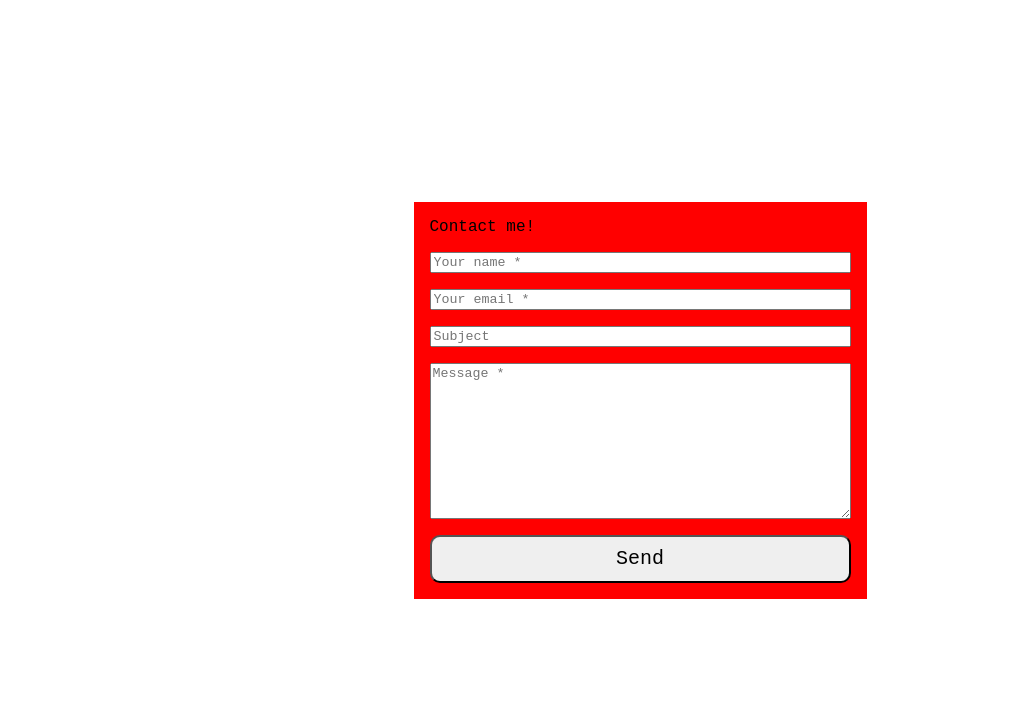
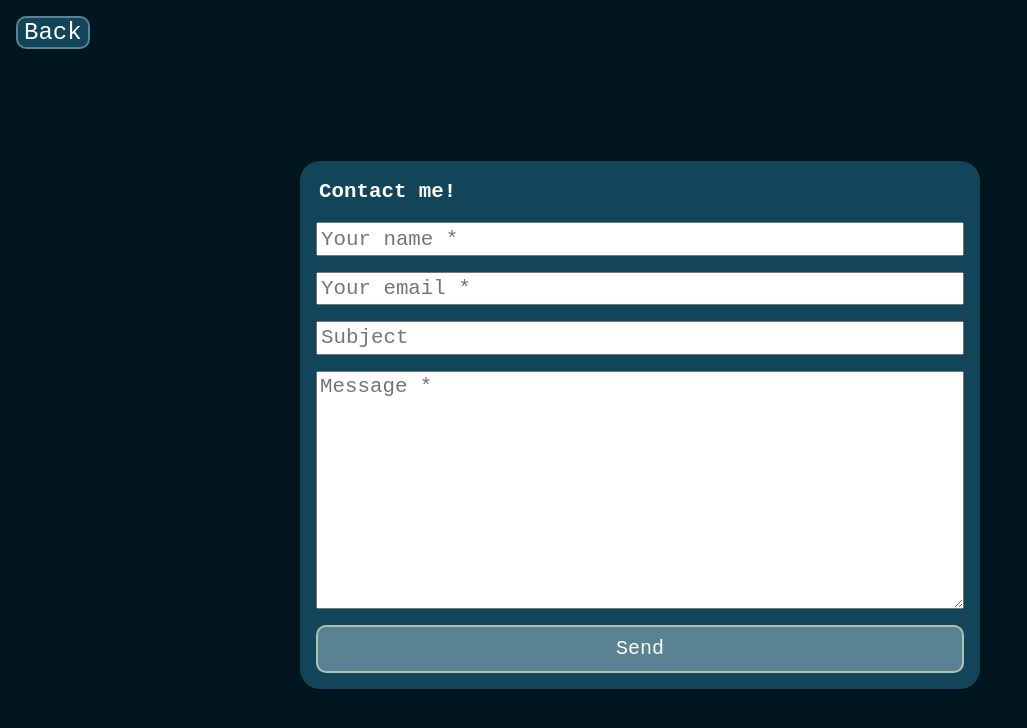
Before and after one commit to rossw01/portfolio, a plain HTML site: page pages/contact.html in a window 1280 px wide. Shown: the whole page, without its empty margins (0-1027 px from the left). Drawn offline with Linux system fonts and the light colour scheme.

Commit message:
Added contact page styling #25

```diff
--- a/pages/contact.html
+++ b/pages/contact.html
@@ -10,6 +10,9 @@
 		<link rel="stylesheet" href="../styles/contact.css" />
 	</head>
 	<body>
+		<div class="header">
+			<button class="back-button">Back</button>
+		</div>
 		<div class="wrapper inline-padding">
 			<div class="contact-box">
 				<!-- Form's action prop holds my email in an encrypted form -->
@@ -26,7 +29,7 @@
 						value="http://rossw01.github.io/portfolio/pages/success.html"
 					/>
 
-					<p2 class="form-item">Contact me!</p2>
+					<p2 class="form-item title">Contact me!</p2>
 					<input
 						type="text"
 						name="name"
--- a/styles/contact.css
+++ b/styles/contact.css
@@ -26,8 +26,12 @@ body {
 	padding-inline: 250px;
 }
 
+body {
+	background-color: #01161e;
+}
+
 .wrapper {
-	height: 100vh;
+	height: 90vh;
 	width: 100vw;
 	display: flex;
 	align-items: center;
@@ -35,7 +39,8 @@ body {
 }
 
 .contact-box {
-	background-color: red;
+	background-color: #124559;
+	border-radius: 20px;
 }
 
 .contact-form {
@@ -44,12 +49,45 @@ body {
 	padding: 1rem;
 }
 
+.title {
+	color: white;
+	font-weight: bold;
+}
+
 .form-item {
+	padding: 0.2rem;
+	font-size: 1.3rem;
 	margin-bottom: 1rem;
 }
 
 .form-button {
+	background-color: #598392;
+	color: white;
 	border-radius: 10px;
 	height: 3rem;
 	font-size: 20px;
+	border: 2px solid #aec3b0;
 }
+
+.header {
+	padding: 1rem;
+}
+
+.back-button {
+	font-size: 1.5rem;
+	border-radius: 10px;
+	border: none;
+	background-color: #124559;
+	color: white;
+	border: 2px solid #598392;
+}
+
+/* Mobile */
+@media screen and (max-width: 750px) {
+	.form-item {
+		width: 80vw;
+	}
+	.inline-padding {
+		padding-inline: 0px;
+	}
+}
--- a/styles/success.css
+++ b/styles/success.css
@@ -23,6 +23,7 @@ body {
 }
 
 .title-text {
+	font-family: "DM Serif Display", monospace;
 	font-size: 42px;
 	color: #124559;
 }
```
Also changed, not shown: pages/success.html (+10 -0 lines).
